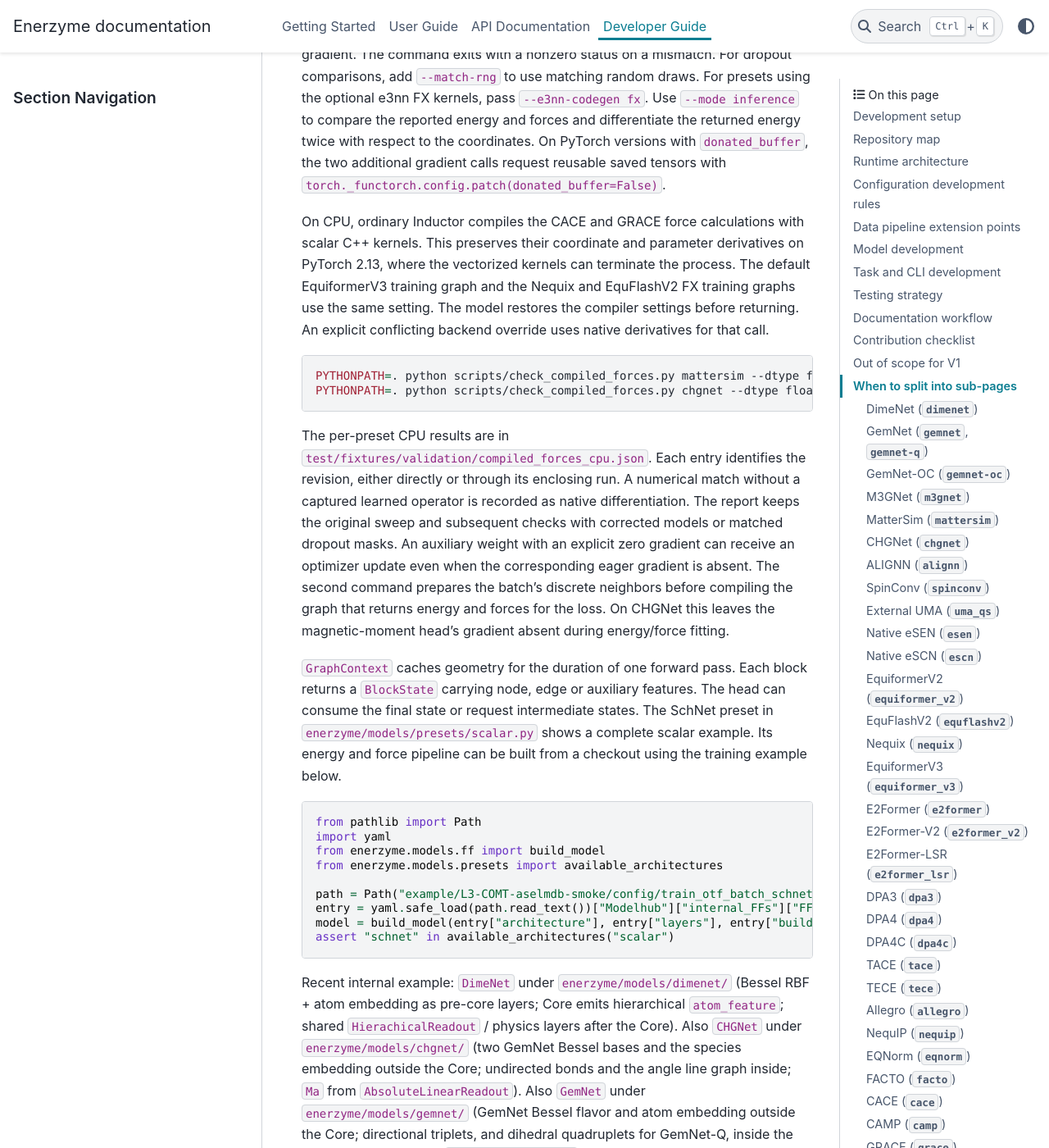
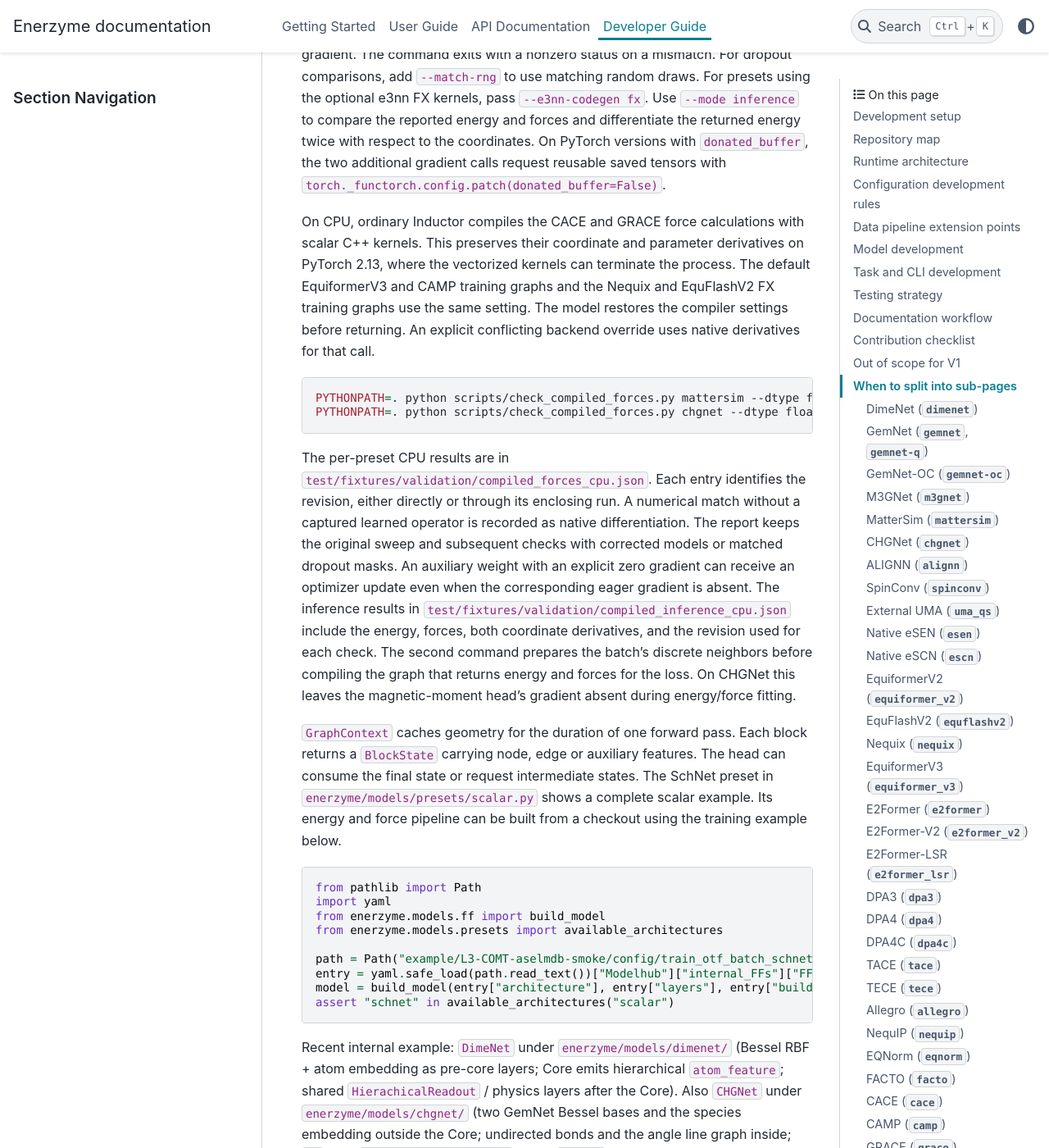
Before and after one commit to Benzoin96485/Enerzyme, a Sphinx documentation site: the page built from docs/developer_guide.rst, in a window 1280 px wide and 1400 px high, scrolled down 6651 px. Shown: the whole window at 82% size. Built offline with Sphinx 7.4.7 and the PyData theme 0.15.4, drawn with Linux system fonts in a browser that asks for light colours.

Commit message:
Record ordinary compiled CPU inference and retained gradients for all 58 presets
Co-authored-by: Weiliang Luo <luowl7@mit.edu>

```diff
--- a/docs/developer_guide.rst
+++ b/docs/developer_guide.rst
@@ -234,8 +234,8 @@ calls request reusable saved tensors with
 On CPU, ordinary Inductor compiles the CACE and GRACE force calculations with
 scalar C++ kernels. This preserves their coordinate and parameter derivatives
 on PyTorch 2.13, where the vectorized kernels can terminate the process. The
-default EquiformerV3 training graph and the Nequix and EquFlashV2 FX training
-graphs use the same setting. The model restores the compiler settings before returning. An
+default EquiformerV3 and CAMP training graphs and the Nequix and EquFlashV2 FX
+training graphs use the same setting. The model restores the compiler settings before returning. An
 explicit conflicting backend override uses native derivatives for that call.
 
 .. code-block:: shell
@@ -250,7 +250,9 @@ without a captured learned operator is recorded as native differentiation.
 The report keeps the original sweep and subsequent checks with corrected
 models or matched dropout masks. An auxiliary weight with an explicit zero
 gradient can receive an optimizer update even when the corresponding eager
-gradient is absent.
+gradient is absent. The inference results in
+:code:`test/fixtures/validation/compiled_inference_cpu.json` include the energy,
+forces, both coordinate derivatives, and the revision used for each check.
 The second command prepares the batch's discrete neighbors before compiling
 the graph that returns energy and forces for the loss. On CHGNet this leaves
 the magnetic-moment head's gradient absent during energy/force fitting.
```
Also changed, not shown: 1 other file.
